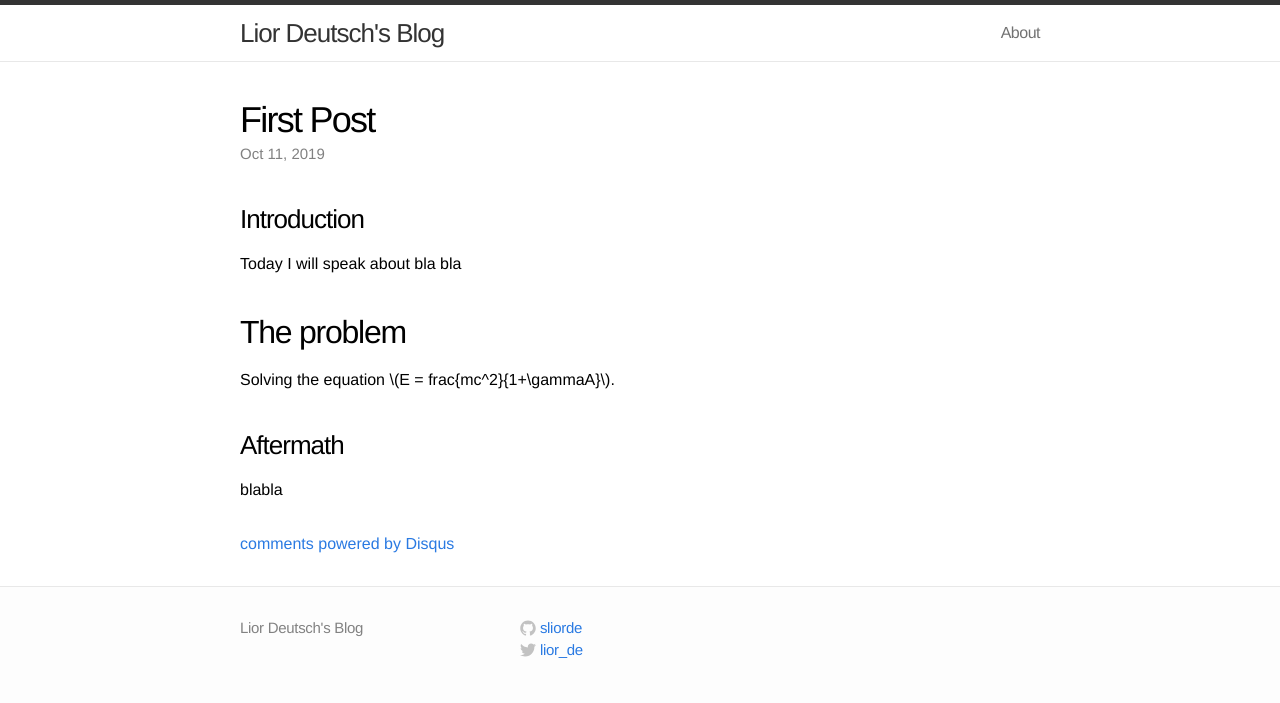
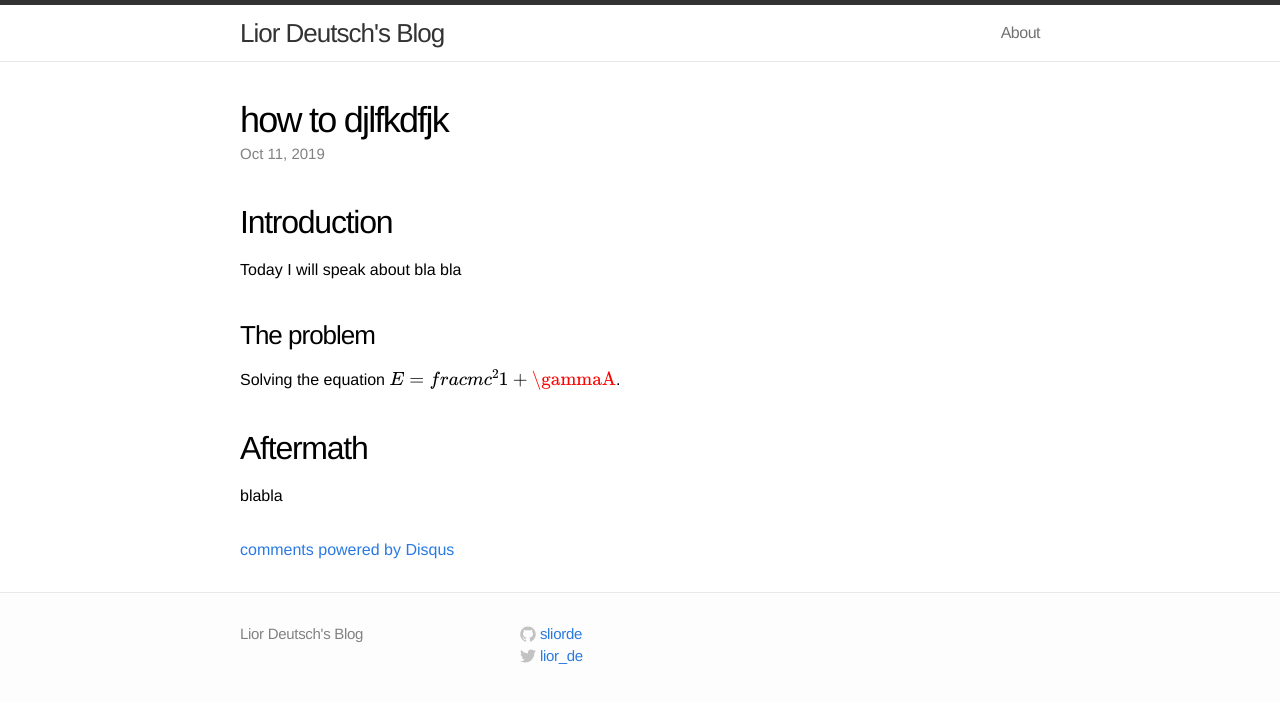
Before and after one commit to liordeutsch/liordeutsch.github.io, a Jekyll site: the page built from _posts/2019-10-11-temp_post.md, in a window 1280 px wide. Shown: the top 703 px of the page. Built offline with Jekyll 4.4.1, drawn with Linux system fonts in a browser that asks for light colours; formulas are drawn with MathJax 3; comment, search, counter and statistics services are not loaded.

Commit message:
still experimenting

```diff
--- a/_posts/2019-10-11-temp_post.md
+++ b/_posts/2019-10-11-temp_post.md
@@ -1,17 +1,17 @@
 ---
 layout: post
 comments: true
-title:  "First Post"
-excerpt: "excerpt yes yes yes."
+title:  "how to djlfkdfjk"
+excerpt: "this is a short excerpt."
 date:   2019-10-11 21:02:00
-mathjax: false
+mathjax: true
 ---
 
-### Introduction
+## Introduction
 Today I will speak about bla bla
 
-## The problem
+### The problem
 Solving the equation $$ E = frac{mc^2}{1+\gammaA}$$.
 
-### Aftermath
+## Aftermath
 blabla
```
Also changed, not shown: _posts/2019-09-09-temp_post2.md (added, +9 -0 lines).
